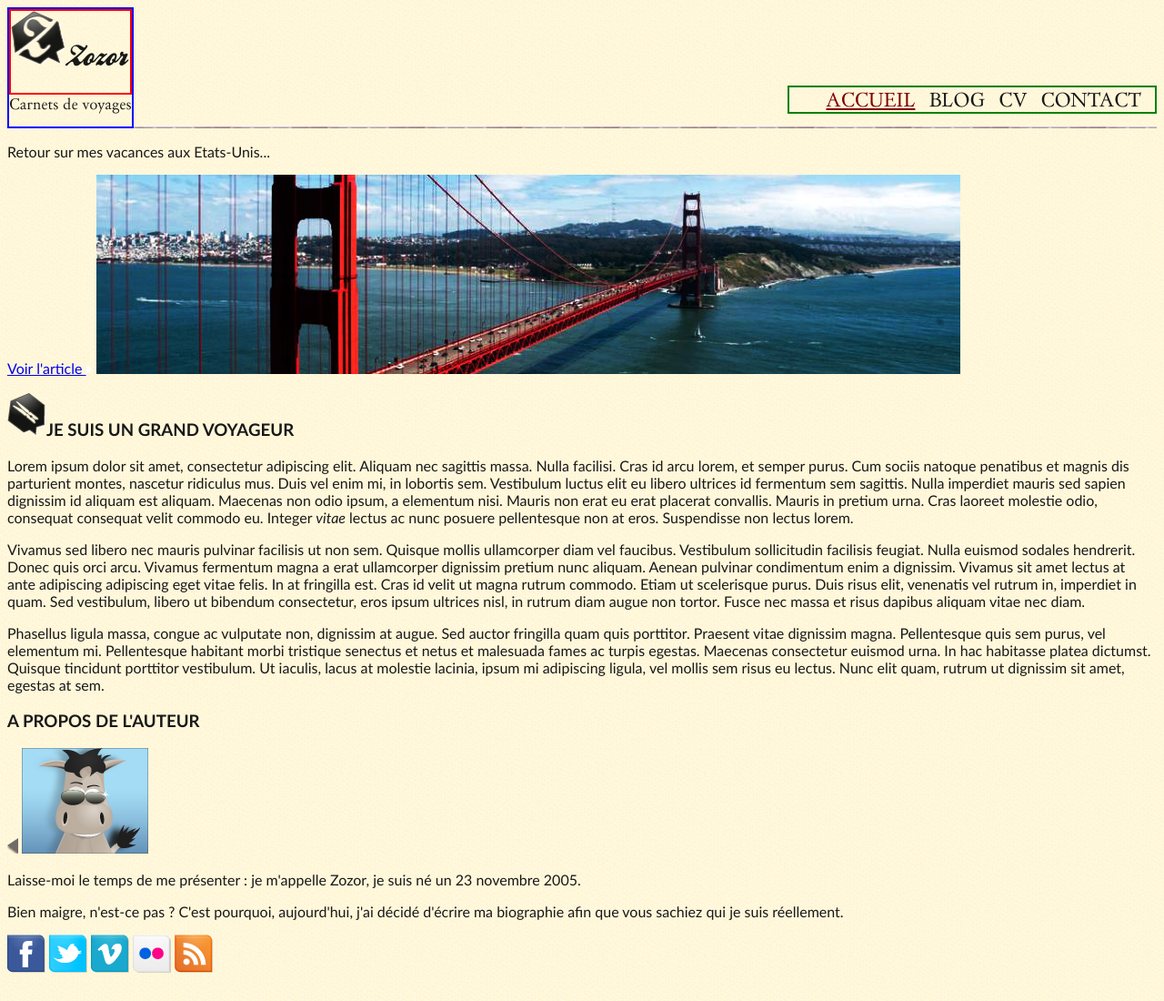
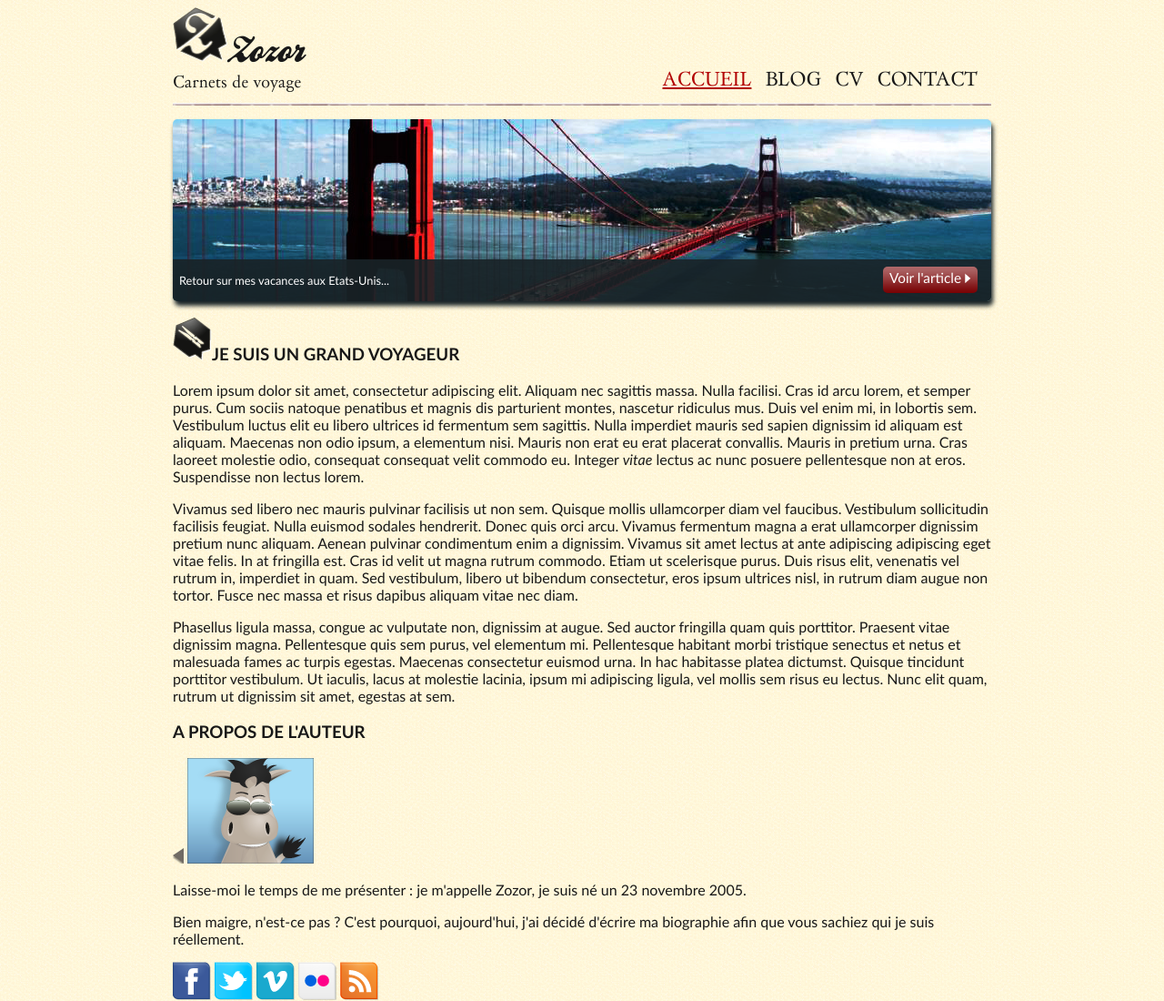
Before and after one commit to FlorenceMARTIN79/TP_Zozor_voyages, a plain HTML site: page TP_Zozor_voyages.html in a window 1280 px wide. Shown: the top 1100 px of the page at 91% size. Drawn offline with Linux system fonts and the light colour scheme; files whose address does not match are found by name.

Commit message:
developments linked to header and bannière

```diff
--- a/TP_Zozor_voyages.html
+++ b/TP_Zozor_voyages.html
@@ -15,7 +15,7 @@
                         <img src="images/zozor_logo.png" alt="zozor_logo">
                         <h1>Zozor</h1>
                     </div>
-                    <h2>Carnets de voyages</h2>
+                    <h2>Carnets de voyage</h2>
                 </div>
 
                 <nav>
@@ -28,10 +28,9 @@
                 </nav>
             </header>
 
-            <div class="bannière">
-                <p>Retour sur mes vacances aux Etats-Unis...</p>
-                <a href="article_voyage_US_Zozor.html" target="_blank">Voir l'article <img src="images/flecheblanchedroite.png" alt="fleche blanche droite"></a>
-                <img src="images/sanfrancisco.jpg" alt="Golden Gate Bridge in San Francisco">
+            <div id="banniere">
+                <p>Retour sur mes vacances aux Etats-Unis...<a href="article_voyage_US_Zozor.html" target="_blank">Voir l'article <img src="images/flecheblanchedroite.png" alt="fleche blanche droite"></a></p>
+
             </div>
 
             <section>
@@ -48,7 +47,7 @@
                     <h1>A PROPOS DE L'AUTEUR</h1>
                     <img src="images/bulle.png" alt="fleche_bulle">
                     <img src="images/zozor_classe.png" alt="photo de Zozor">
-                    <p>Laisse-moi le temps de me présenter&nbsp;: je m'appelle Zozor, je suis né un 23 novembre 2005.</p>
+                    <p>Laisse-moi le temps de me présenter : je m'appelle Zozor, je suis né un 23 novembre 2005.</p>
                     <p>Bien maigre, n'est-ce pas ? C'est pourquoi, aujourd'hui, j'ai décidé d'écrire ma biographie afin que vous sachiez qui je suis réellement.</p>
                     <a href="https://fr-fr.facebook.com"><img src="images/facebook.png" alt="logo Facebook"></a>
                     <a href="https://twitter.com/?lang=fr"><img src="images/twitter.png" alt="logo Twitter"></a>
--- a/style_TP_Zozor_voyages.css
+++ b/style_TP_Zozor_voyages.css
@@ -29,7 +29,7 @@ body{
 
 #blocpage
 {
-    width: 100%;
+    width: 900px;
     margin: auto;
 }
 
@@ -38,7 +38,7 @@ body{
     display: flex;
     flex-direction:row;
     align-items: baseline;
-    border: 2px red solid;
+    height: 70px;
 }
 
 #identite_visuelle img
@@ -50,7 +50,7 @@ body{
 header h1
 {
     font-family: 'BallparkWeiner',sans serif;
-    font-size: 2em;
+    font-size: 2.5em;
     font-weight: normal;
 }
 
@@ -67,7 +67,7 @@ header
 header h2
 {
     font-family: 'dayrom', sans serif;
-    font-size: 1em;
+    font-size: 1.1em;
     font-weight: normal;
     margin-top: 0px;
 }
@@ -76,13 +76,6 @@ header h2
 {
     display: flex;
     flex-direction: column;
-}
-
-#ensemble_entetessnav
-{
-    display: flex;
-    flex-direction: column;
-    border: 2px blue solid;
 }
 
 nav a
@@ -98,8 +91,7 @@ nav ul
     list-style-type: none;
     display: flex;
     flex-direction: row;
-    border: 2px green solid;
-}
+    }
 
 ul li
 {
@@ -108,6 +100,49 @@ ul li
 
 .page_en_cours
 {
-    color: maroon;
+    color: rgb(177, 2, 2);
     text-decoration: underline;
 }
+
+#banniere
+{
+    display: flex;
+    flex-direction: row;
+    border-radius: 5px;
+    box-shadow: 2px 5px 5px rgb(25,35,39);
+    background-image: url(images/sanfrancisco.jpg);
+    height: 200px;
+    margin-top: 15px;
+    align-items: flex-end;
+}
+
+#banniere p
+{
+    display: flex;
+    background-color: rgba(25,35,39,0.9);
+    color: white;
+    font-family: 'Trebuchet MS', sans-serif;
+    font-size: 0.8em;
+    text-align: left;
+    margin-bottom: 0px;
+    width: 100%;
+    height: 23%;
+    align-items: center;
+    padding-left: 7px;
+    border-radius: 0px 0px 5px 5px;
+}
+
+#banniere a
+{
+    background: url(images/fond_degraderouge.png);
+    height: 50%;
+    margin: auto;
+    margin-right: 15px;
+    color: white;
+    text-decoration: none;
+    padding: 3px 7px 3px 7px;
+    border-radius: 5px;
+    align-items: center;
+    font-size: 1.2em;
+    font-weight: normal;
+}
```
